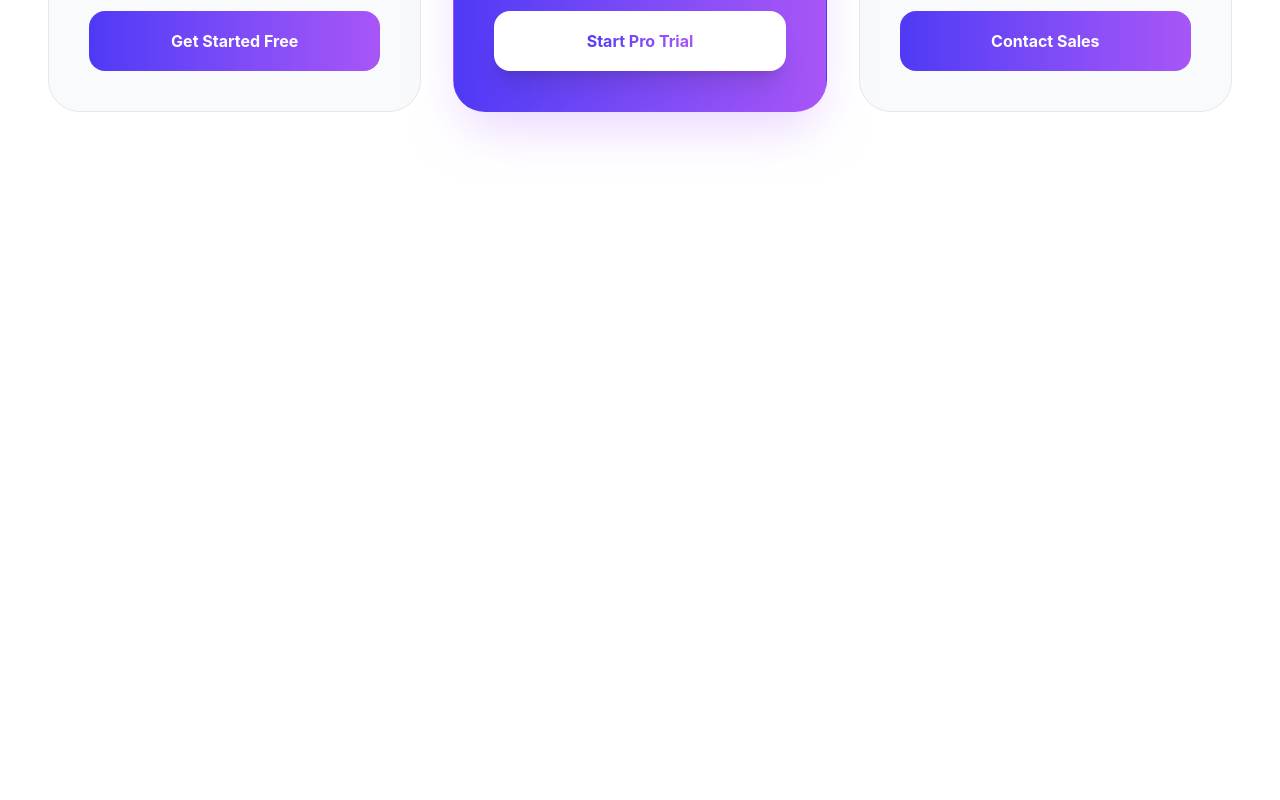
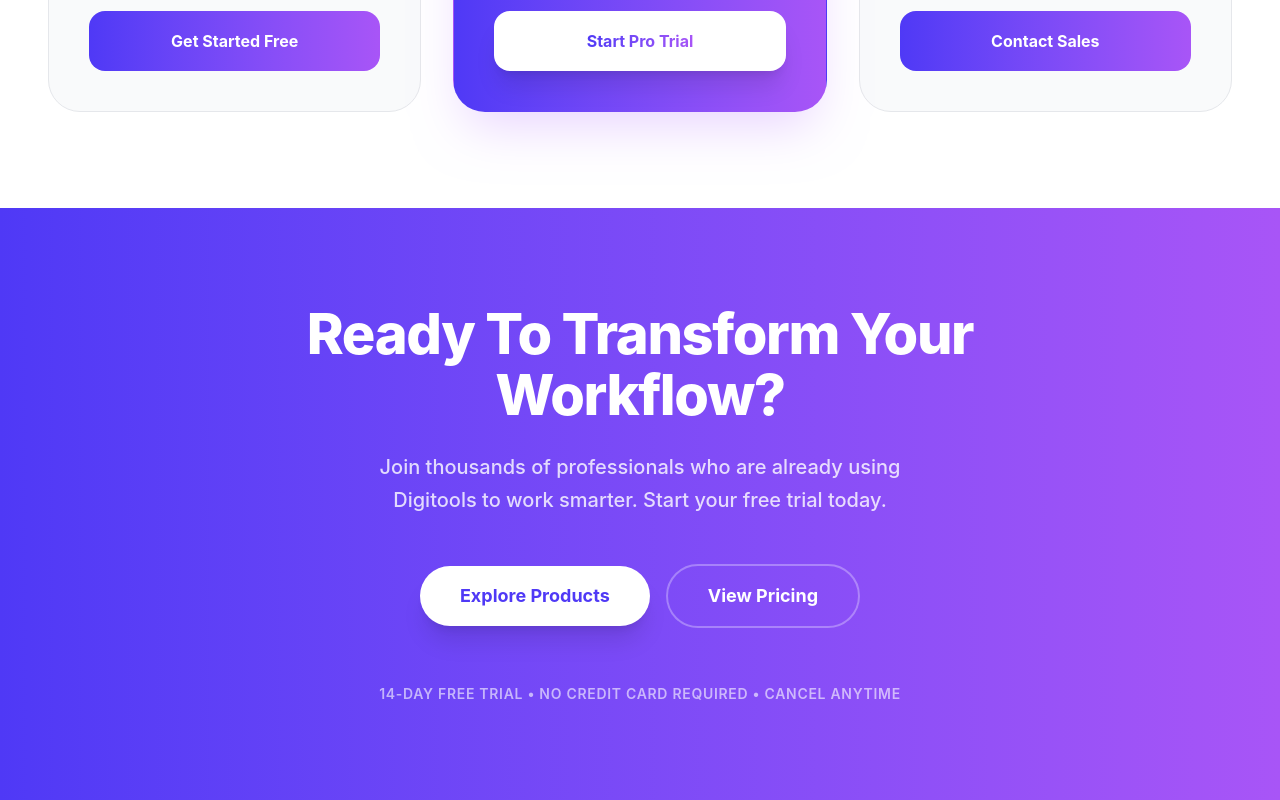
Before and after one commit to PixelStudio330/digitools-A6, a React (Vite) app in the folder digital-tools-shop/: page / in a window 1280 px wide. Shown: the part 4460-5260 px from the top of the page. Before the commit the page ends 4668 px from the top, so only its background shows below. Built offline with nearby package versions, Linux system fonts and the light colour scheme.

Commit message:
made the CTA section

```diff
--- a/digital-tools-shop/src/App.jsx
+++ b/digital-tools-shop/src/App.jsx
@@ -3,6 +3,7 @@
 import Banner from './components/Banner';
 import Stats from './components/Stats';
 import Steps from './components/Steps';
+import CTA from './components/CTA';
 import ProductList from './components/ProductList';
 import Plans from './components/Plans';
 import { ToastContainer, toast } from 'react-toastify';
@@ -56,6 +57,7 @@
 
         {/* Subscription Plans */}
         <Plans />
+        <CTA />
       </main>
 
       <ToastContainer
--- /dev/null
+++ b/digital-tools-shop/src/components/CTA.jsx
@@ -0,0 +1,40 @@
+import React from 'react';
+
+const CTA = () => {
+  return (
+    <section className="w-full bg-gradient-to-r from-[#4F39F6] to-[#A855F7] py-24 text-center text-white">
+      <div className="max-w-3xl mx-auto px-6 space-y-6">
+
+        {/* Main Heading */}
+        <h2 className="text-4xl md:text-[56px] font-[800] tracking-tight leading-[1.1]">
+          Ready To Transform Your Workflow?
+        </h2>
+
+        {/* Subtext */}
+        <p className="text-white/80 text-lg md:text-xl font-medium max-w-xl mx-auto leading-relaxed">
+          Join thousands of professionals who are already using Digitools to work smarter.
+          Start your free trial today.
+        </p>
+
+        {/* Action Buttons */}
+        <div className="flex flex-col sm:flex-row items-center justify-center gap-4 pt-6">
+          <button className="bg-white text-[#4F39F6] px-10 py-4 rounded-full font-bold text-lg hover:bg-white/90 transition-all duration-300 shadow-xl">
+            Explore Products
+          </button>
+
+          <button className="bg-transparent border-2 border-white/30 hover:border-white hover:bg-white/10 text-white px-10 py-4 rounded-full font-bold text-lg transition-all duration-300">
+            View Pricing
+          </button>
+        </div>
+
+        {/* Footer info */}
+        <div className="pt-8 opacity-60 text-sm font-semibold tracking-wider uppercase">
+          14-day free trial • No credit card required • Cancel anytime
+        </div>
+
+      </div>
+    </section>
+  );
+};
+
+export default CTA;
```
